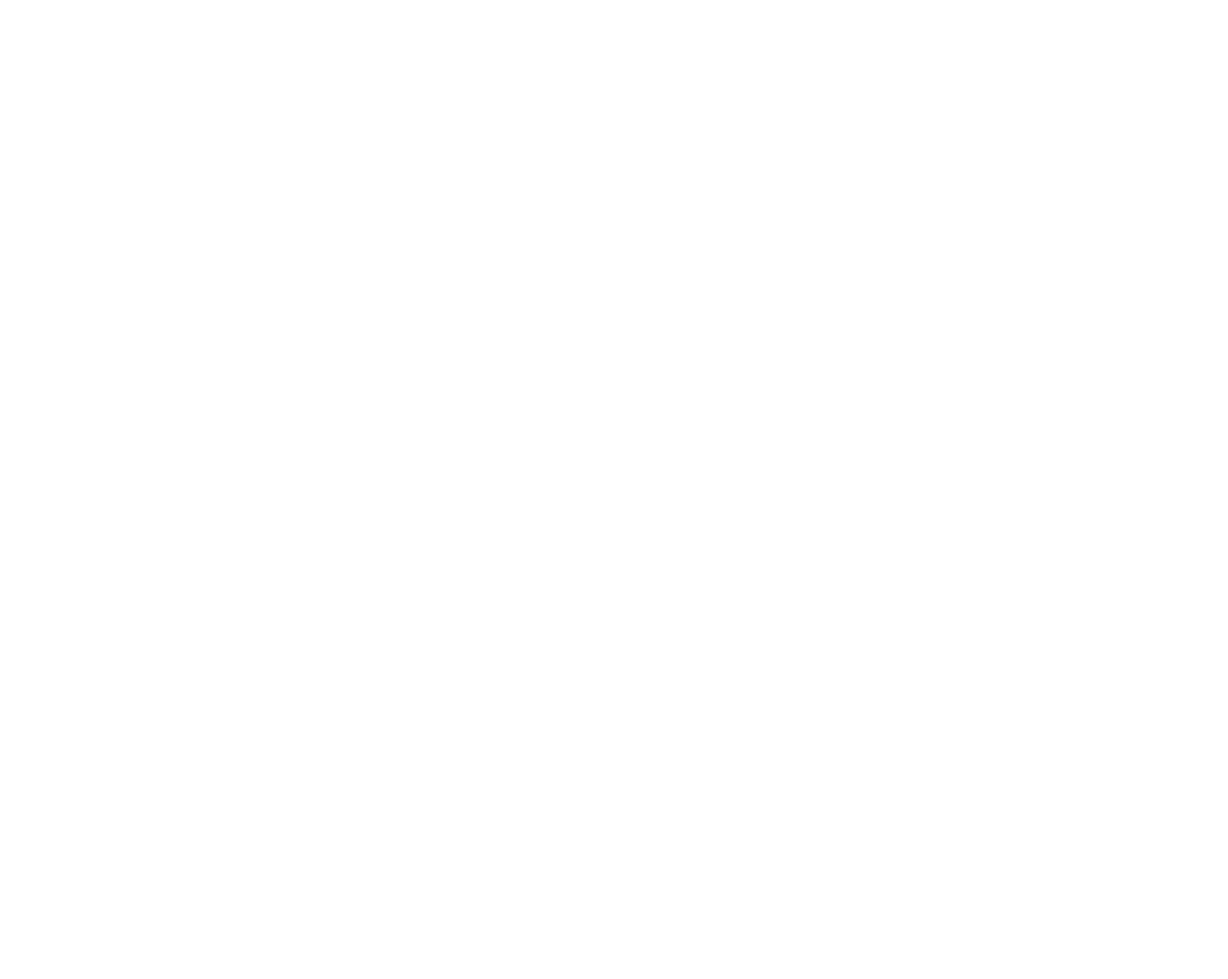
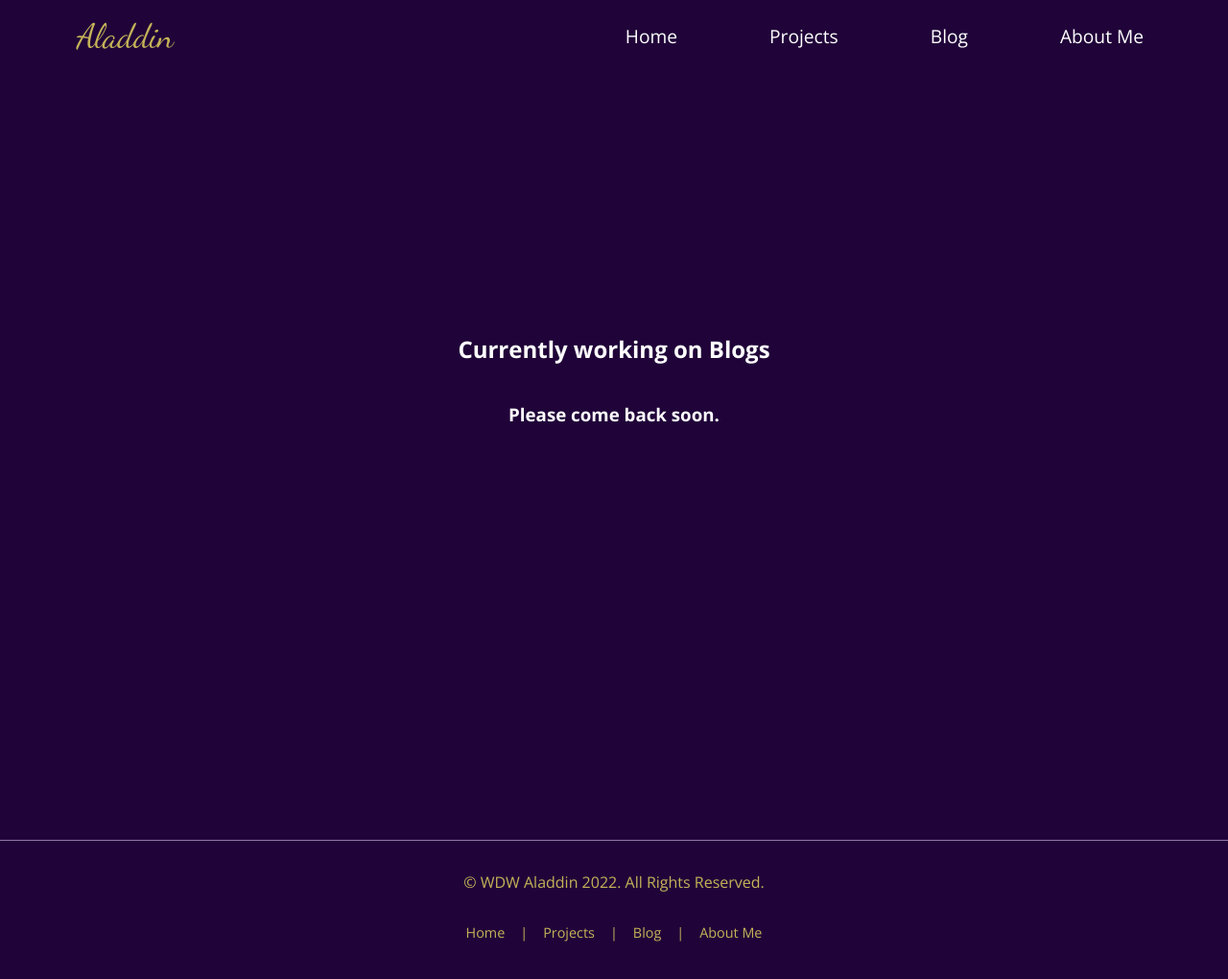
Before and after one commit to CSF2223/studentportfolio-FelixJames1, a plain HTML site: page blog.html in a window 1280 px wide. Shown: the whole page at 96% size. Before the commit the page ends 800 px from the top, so only its background shows below. Drawn offline with nearby package versions, Linux system fonts and the light colour scheme.

Commit message:
Complete Through 4.10

```diff
--- a/aboutMe.html
+++ b/aboutMe.html
@@ -0,0 +1,58 @@
+<!DOCTYPE html>
+<html lang="en">
+<head>
+    <meta charset="UTF-8">
+    <meta name="viewport" content="width=device-width, initial-scale=1.0">
+    <meta http-equiv="X-UA-Compatible" content="ie=edge">
+    <link rel="stylesheet" href="style.css" type="text/css" />
+    <link rel="stylesheet" href="nav.css" type="text/css" />
+    <title>About Me</title>
+</head>
+<body>
+
+    <!-- Navigation Menu -->
+    <nav class="navbar">
+        <!-- logo -->
+        <div class="logo">Aladdin</div>
+        <!-- hamburger toggle -->
+        <a href="#" class="toggle-button">
+            <span class="bar"></span>
+            <span class="bar"></span>
+            <span class="bar"></span>
+        </a>
+        <!-- page navigation links -->
+        <div class="navbar-links">
+            <ul>
+                <li><a href="index.html">Home</a></li>
+                <li><a href="projects.html">Projects</a></li>
+                <li><a href="blog.html">Blog</a></li>
+                <li><a href="aboutMe.html">About Me</a></li>
+            </ul> <!-- close ul list -->
+        </div> <!-- close navbar links class -->
+    </nav> <!-- close navbar class -->
+
+    <section class="filler">
+        <h1>To be completed by students</h1>
+        <h3>On their personal student portfolio.</h3>
+
+    </section>
+
+    <footer>
+        <p class="copyright">&copy; WDW Aladdin 2022. All Rights Reserved.</p>
+        <ul class="bottomNav">
+           <li><a href="index.html">Home</a></li>
+           <li class="divider">|</li>
+           <li><a href="projects.html">Projects</a></li>
+           <li class="divider">|</li>
+           <li><a href="blog.html">Blog</a></li>
+           <li class="divider">|</li>
+           <li><a href="aboutMe.html">About Me</a></li>
+        </ul>
+    </footer>
+
+
+<script type="text/javascript" src="script.js"></script>
+
+
+</body>
+</html>
--- a/blog.html
+++ b/blog.html
@@ -0,0 +1,58 @@
+<!DOCTYPE html>
+<html lang="en">
+<head>
+    <meta charset="UTF-8">
+    <meta name="viewport" content="width=device-width, initial-scale=1.0">
+    <meta http-equiv="X-UA-Compatible" content="ie=edge">
+    <link rel="stylesheet" href="style.css" type="text/css" />
+    <link rel="stylesheet" href="nav.css" type="text/css" />
+    <title>Blog</title>
+</head>
+<body>
+
+    <!-- Navigation Menu -->
+    <nav class="navbar">
+        <!-- logo -->
+        <div class="logo">Aladdin</div>
+        <!-- hamburger toggle -->
+        <a href="#" class="toggle-button">
+            <span class="bar"></span>
+            <span class="bar"></span>
+            <span class="bar"></span>
+        </a>
+        <!-- page navigation links -->
+        <div class="navbar-links">
+            <ul>
+                <li><a href="index.html">Home</a></li>
+                <li><a href="projects.html">Projects</a></li>
+                <li><a href="blog.html">Blog</a></li>
+                <li><a href="aboutMe.html">About Me</a></li>
+            </ul> <!-- close ul list -->
+        </div> <!-- close navbar links class -->
+    </nav> <!-- close navbar class -->
+
+    <section class="filler">
+        <h1>Currently working on Blogs</h1>
+        <h3>Please come back soon.</h3>
+
+    </section>
+
+    <footer>
+        <p class="copyright">&copy; WDW Aladdin 2022. All Rights Reserved.</p>
+        <ul class="bottomNav">
+           <li><a href="index.html">Home</a></li>
+           <li class="divider">|</li>
+           <li><a href="projects.html">Projects</a></li>
+           <li class="divider">|</li>
+           <li><a href="blog.html">Blog</a></li>
+           <li class="divider">|</li>
+           <li><a href="aboutMe.html">About Me</a></li>
+        </ul>
+    </footer>
+
+
+<script type="text/javascript" src="script.js"></script>
+
+
+</body>
+</html>
--- a/nav.css
+++ b/nav.css
@@ -68,6 +68,27 @@ black: #000
     border-radius: 10px;
 }
 
+.bottomNav {
+    margin: 0;
+    padding: 0;
+    display: flex;
+    justify-content: center;
+    align-items: center;
+}
+
+.bottomNav li {
+    list-style: none;
+    font-size: 0.9rem;
+    padding: 0 0.5rem;
+}
+
+.bottomNav li a {
+    text-decoration: none;
+    color: #c5b358;
+    display: block;
+}
+
+
 
 @media (max-width: 800px) {
     .toggle-button {
--- a/style.css
+++ b/style.css
@@ -86,6 +86,44 @@ body {
     /* (150% zoom - Note: if the zoom is too large, it will go outside of the viewport) */
 }
 
+
+
+
+
+footer {
+    text-align: center;
+    color: #c5b358;
+    margin: 10rem 0;
+    border-top: 1px solid #9277AC;
+}
+
+.copyright {
+    margin: 1rem;
+    padding: 1rem;
+    font-size: 1rem;
+    color: #c5b358;
+    display: block;
+}
+
+.filler {
+    display: flex;
+    flex-direction: column;
+    justify-content: center;
+    align-items: center;
+    margin: 0;
+    height: 80vh;
+}
+
+
+
+
+
+
+
+
+
+
+
 @media (min-width: 800px) {
     .hero {
         flex-direction: row;
```
Also changed, not shown: index.html (+13 -0 lines), projects.html (+14 -1 lines).
